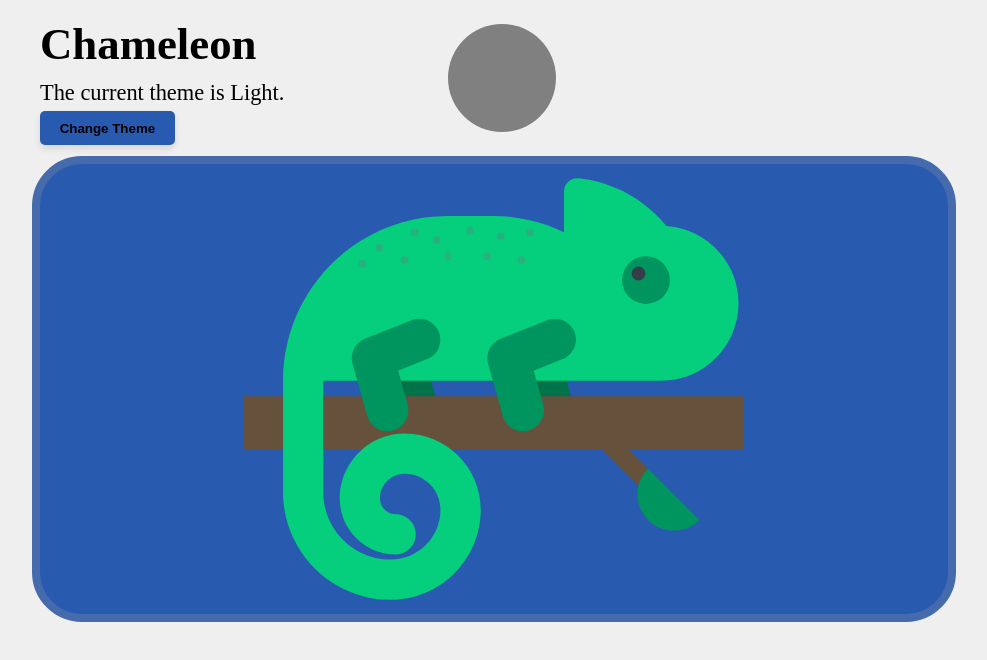
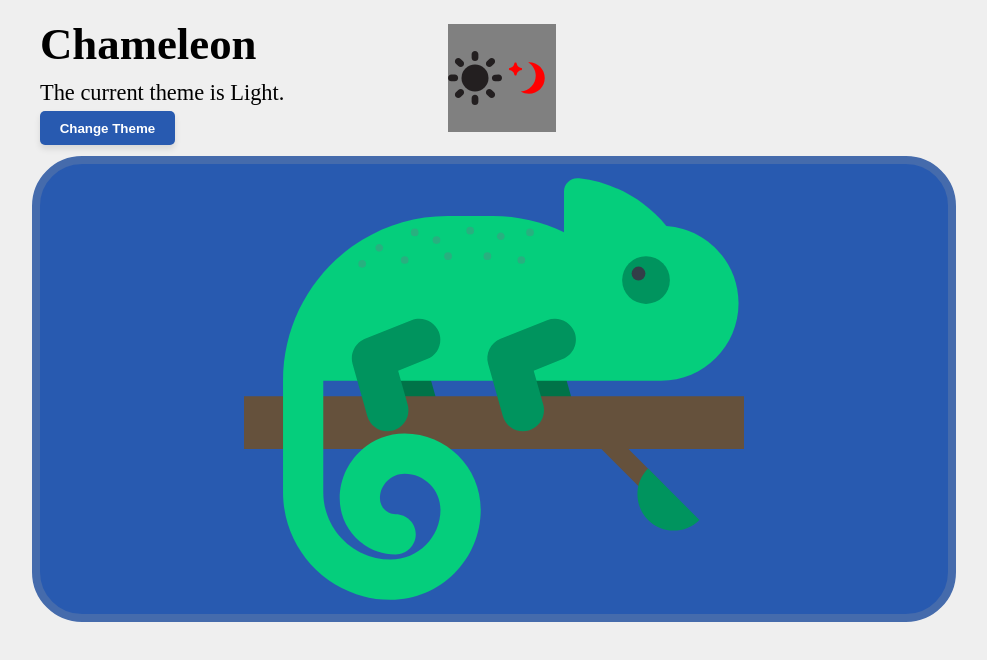
Before and after one commit to MarkDeveloper36/Chameleon-theme-changer, a plain HTML site: page index.html in a window 1280 px wide. Shown: the whole page, without its empty margins (146-1133 px from the left). Drawn offline with Linux system fonts and the light colour scheme.

Commit message:
add SVG for animation

```diff
--- a/index.html
+++ b/index.html
@@ -16,6 +16,35 @@
       </div>
     </div>
     <div id="headerAnimationDiv">
+        <svg id="SVG-Sun" version="1.0" xmlns="http://www.w3.org/2000/svg" xmlns:xlink="http://www.w3.org/1999/xlink"
+        viewBox="0 0 64 64" enable-background="new 0 0 64 64" xml:space="preserve">
+            <g>
+              <circle fill-rule="evenodd" clip-rule="evenodd" fill="#231F20" cx="32.003" cy="32.005" r="16.001"/>
+              <path fill-rule="evenodd" clip-rule="evenodd" fill="#231F20" d="M12.001,31.997c0-2.211-1.789-4-4-4H4c-2.211,0-4,1.789-4,4
+                s1.789,4,4,4h4C10.212,35.997,12.001,34.208,12.001,31.997z"/>
+              <path fill-rule="evenodd" clip-rule="evenodd" fill="#231F20" d="M12.204,46.139l-2.832,2.833c-1.563,1.562-1.563,4.094,0,5.656
+                c1.562,1.562,4.094,1.562,5.657,0l2.833-2.832c1.562-1.562,1.562-4.095,0-5.657C16.298,44.576,13.767,44.576,12.204,46.139z"/>
+              <path fill-rule="evenodd" clip-rule="evenodd" fill="#231F20" d="M32.003,51.999c-2.211,0-4,1.789-4,4V60c0,2.211,1.789,4,4,4
+                s4-1.789,4-4l-0.004-4.001C36.003,53.788,34.21,51.999,32.003,51.999z"/>
+              <path fill-rule="evenodd" clip-rule="evenodd" fill="#231F20" d="M51.798,46.143c-1.559-1.566-4.091-1.566-5.653-0.004
+                s-1.562,4.095,0,5.657l2.829,2.828c1.562,1.57,4.094,1.562,5.656,0s1.566-4.09,0-5.656L51.798,46.143z"/>
+              <path fill-rule="evenodd" clip-rule="evenodd" fill="#231F20" d="M60.006,27.997l-4.009,0.008
+                c-2.203-0.008-3.992,1.781-3.992,3.992c-0.008,2.211,1.789,4,3.992,4h4.001c2.219,0.008,4-1.789,4-4
+                C64.002,29.79,62.217,27.997,60.006,27.997z"/>
+              <path fill-rule="evenodd" clip-rule="evenodd" fill="#231F20" d="M51.798,17.859l2.828-2.829c1.574-1.566,1.562-4.094,0-5.657
+                c-1.559-1.567-4.09-1.567-5.652-0.004l-2.829,2.836c-1.562,1.555-1.562,4.086,0,5.649C47.699,19.426,50.239,19.418,51.798,17.859z"
+                />
+              <path fill-rule="evenodd" clip-rule="evenodd" fill="#231F20" d="M32.003,11.995c2.207,0.016,4-1.789,4-3.992v-4
+                c0-2.219-1.789-4-4-4c-2.211-0.008-4,1.781-4,3.993l0.008,4.008C28.003,10.206,29.792,11.995,32.003,11.995z"/>
+              <path fill-rule="evenodd" clip-rule="evenodd" fill="#231F20" d="M12.212,17.855c1.555,1.562,4.079,1.562,5.646-0.004
+                c1.574-1.551,1.566-4.09,0.008-5.649l-2.829-2.828c-1.57-1.571-4.094-1.559-5.657,0c-1.575,1.559-1.575,4.09-0.012,5.653
+                L12.212,17.855z"/>
+            </g>
+        </svg>
+        <svg id="SVG-Moon" viewBox="0 0 24 24" fill="none" xmlns="http://www.w3.org/2000/svg">
+          <path d="M11.6248 5.00988C11.749 5.00332 11.8741 5 11.9999 5C15.8659 5 18.9999 8.13401 18.9999 12C18.9999 15.866 15.8659 19 11.9999 19C10.6731 19 9.43243 18.6308 8.37512 17.9896C12.0667 17.7946 14.9999 14.7396 14.9999 10.9995C14.9999 8.46034 13.648 6.23697 11.6248 5.00988Z" class="moonColor"/>
+          <path d="M5.4 10.2L5.4 10.2C5.50137 10.5041 5.55206 10.6562 5.60276 10.7225C5.80288 10.9843 6.19712 10.9843 6.39724 10.7225C6.44794 10.6562 6.49863 10.5041 6.6 10.2L6.6 10.2C6.68177 9.95468 6.72266 9.83201 6.77555 9.72099C6.97291 9.30672 7.30672 8.97291 7.72099 8.77555C7.83201 8.72266 7.95468 8.68177 8.2 8.6L8.2 8.6C8.50412 8.49863 8.65618 8.44794 8.7225 8.39724C8.98431 8.19712 8.98431 7.80288 8.7225 7.60276C8.65618 7.55206 8.50412 7.50137 8.2 7.4L8.2 7.4C7.95468 7.31822 7.83201 7.27734 7.72099 7.22445C7.30672 7.02709 6.97291 6.69329 6.77555 6.27901C6.72266 6.16799 6.68177 6.04532 6.6 5.8C6.49863 5.49588 6.44794 5.34382 6.39724 5.2775C6.19712 5.01569 5.80288 5.01569 5.60276 5.2775C5.55206 5.34382 5.50137 5.49588 5.4 5.8C5.31823 6.04532 5.27734 6.16799 5.22445 6.27901C5.02709 6.69329 4.69329 7.02709 4.27901 7.22445C4.16799 7.27734 4.04532 7.31823 3.8 7.4C3.49588 7.50137 3.34382 7.55206 3.2775 7.60276C3.01569 7.80288 3.01569 8.19712 3.2775 8.39724C3.34382 8.44794 3.49588 8.49863 3.8 8.6C4.04532 8.68177 4.16799 8.72266 4.27901 8.77555C4.69329 8.97291 5.02709 9.30672 5.22445 9.72099C5.27734 9.83201 5.31822 9.95468 5.4 10.2Z" class="moonColor"/>
+        </svg>
     </div>
 
   <div id="svgContainer">
@@ -54,6 +83,8 @@
     </svg>
   </div>
 
+
+
 </main>
   <script src="./script.js"></script>
 </body>
--- a/script.js
+++ b/script.js
@@ -1,12 +1,17 @@
 const displayThemeSpan = document.querySelector('#displayThemeSpan');
 const body = document.querySelector('body');
 const root = document.documentElement;
+
+const SVGsun = document.querySelector('#SVG-Sun');
+const SVGmoon = document.querySelector('#SVG-Moon');
 
 let isDarkmodeOn = false;
 
 function toggleTheme() {
   toggleSpan(displayThemeSpan.textContent);
   root.className === 'lightTheme' ? root.className = 'darkTheme': root.className = 'lightTheme';
+  isDarkmodeOn === false ? SVGsun.classList.add('SVG-Sun-ThemeDark') : SVGsun.classList.remove('SVG-Sun-ThemeDark');
+  isDarkmodeOn === false ? SVGmoon.classList.add('SVG-Moon-ThemeDark') : SVGmoon.classList.remove('SVG-Moon-ThemeDark');
   isDarkmodeOn = !isDarkmodeOn;
 }
 
--- a/style.css
+++ b/style.css
@@ -27,7 +27,7 @@ body {
     font-size: calc(1em + 0.5vw);
     color: var(--text-color);
     background-color: var(--background-color);
-    transition: background-color 1s ease;
+    transition: background-color 0.5s ease;
 }
 
 main {
@@ -54,10 +54,35 @@ p {
     height: calc(100px + 1vh);
     width: calc(100px + 1vh);
     background-color: gray;
-    border-radius: 50%;
+    /* border-radius: 50%; */
     position: absolute;
     margin-left: calc(50% - (calc(100px + 1vh) / 2));
     margin-top: 16px;
+    display: flex;
+}
+
+#SVG-Sun {
+    width: 100px;
+}
+
+#SVG-Moon {
+    width: 100px;
+}
+
+.moonColor {
+    fill: red;
+}
+
+.SVG-Sun-ThemeDark {
+    translate: -60px;
+    opacity: 0;
+    transition: all 1s ease;
+}
+
+.SVG-Moon-ThemeDark {
+    translate: -60px;
+    opacity: 1;
+    transition: all 1s ease;
 }
 
 #svgContainer {
@@ -104,7 +129,7 @@ p {
 }
 
 #toggleButton {
-    color: var(--text-color);
+    color: white;
     padding: calc(9px + 0.05vw) calc(19px + 0.05vw);
     background-color: #285ab0;
     border-radius: 5px;
```
